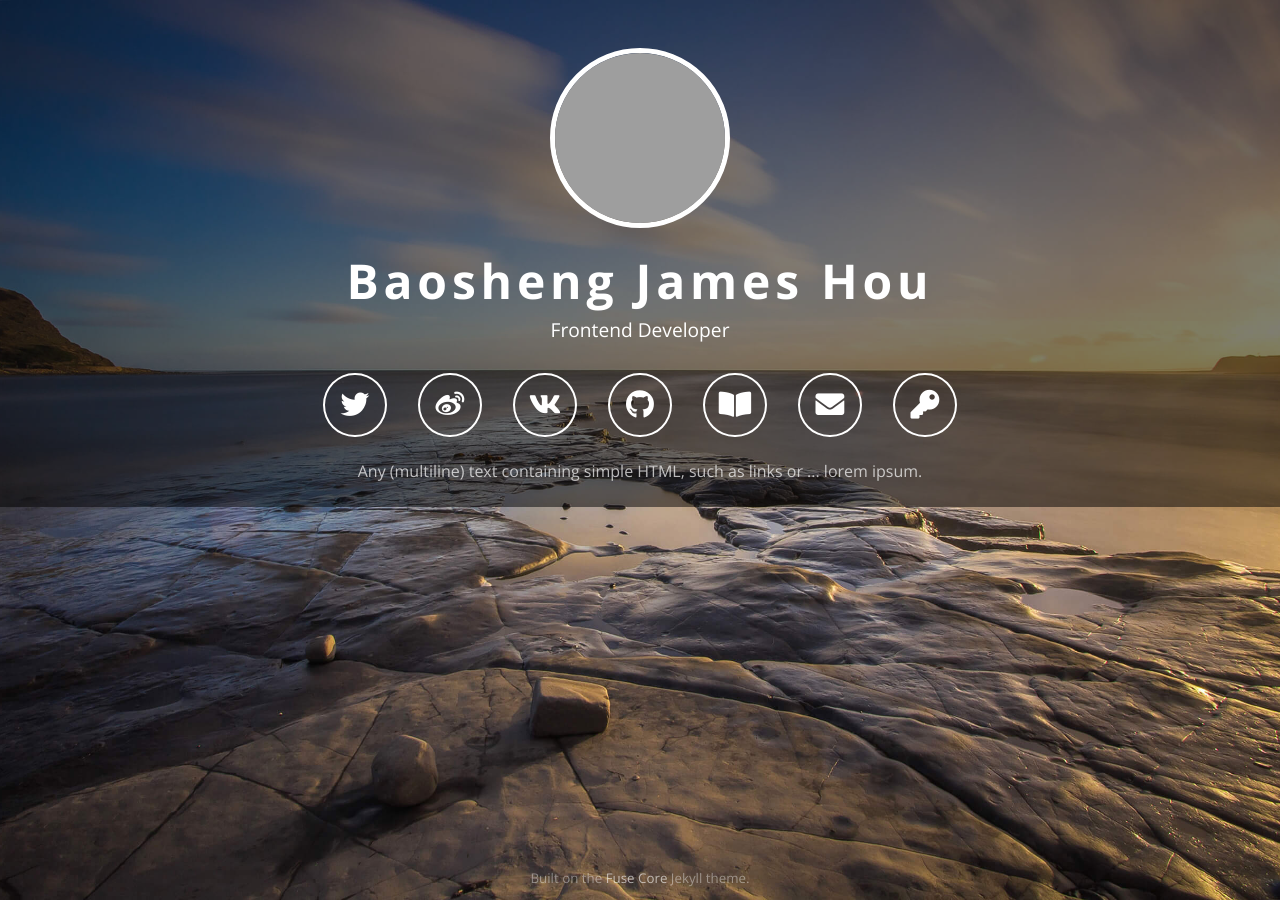
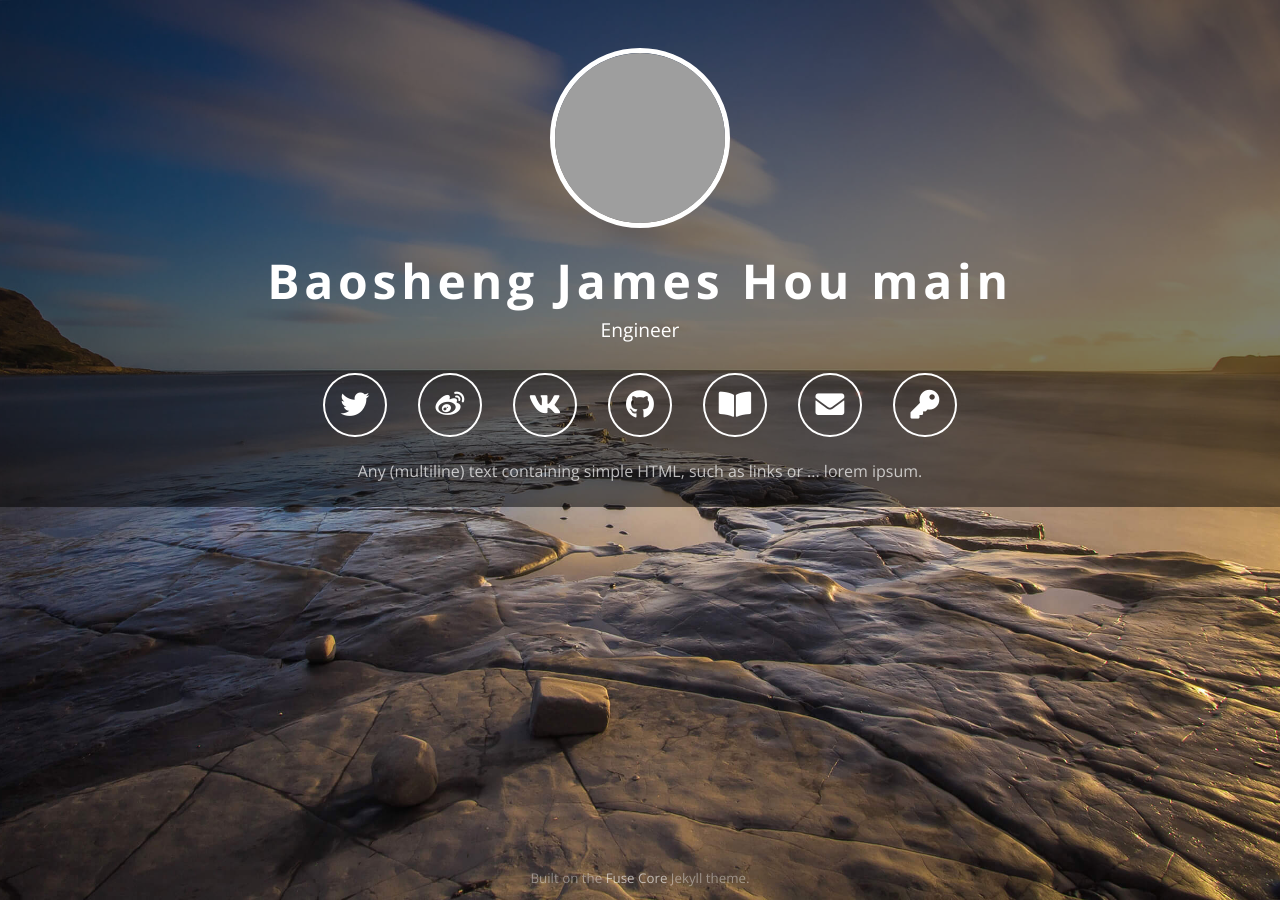
Before and after one commit to baoshengjameshou/baoshengjameshou.github.io, a Jekyll site: the page built from docs/index.html, in a window 1280 px wide. Built offline with Jekyll 4.4.1, drawn with Linux system fonts in a browser that asks for light colours; comment, search, counter and statistics services are not loaded; grey boxes are pictures that could not be loaded.

Commit message:
Update _config.yml

```diff
--- a/docs/_config.yml
+++ b/docs/_config.yml
@@ -12,9 +12,9 @@ sass:
 # When modifying this file, take care to preserve the indentation. This is YAML ...
 
 # Main Headline, name required, subtitle optional
-name: Baosheng James Hou
+name: Baosheng James Hou main
 #subtitle:
-subtitle: Frontend Developer
+subtitle: Engineer
 
 # Title attribute of HTML Page, uses 'name' from above if empty
 title: Baosheng James Hou1
```
